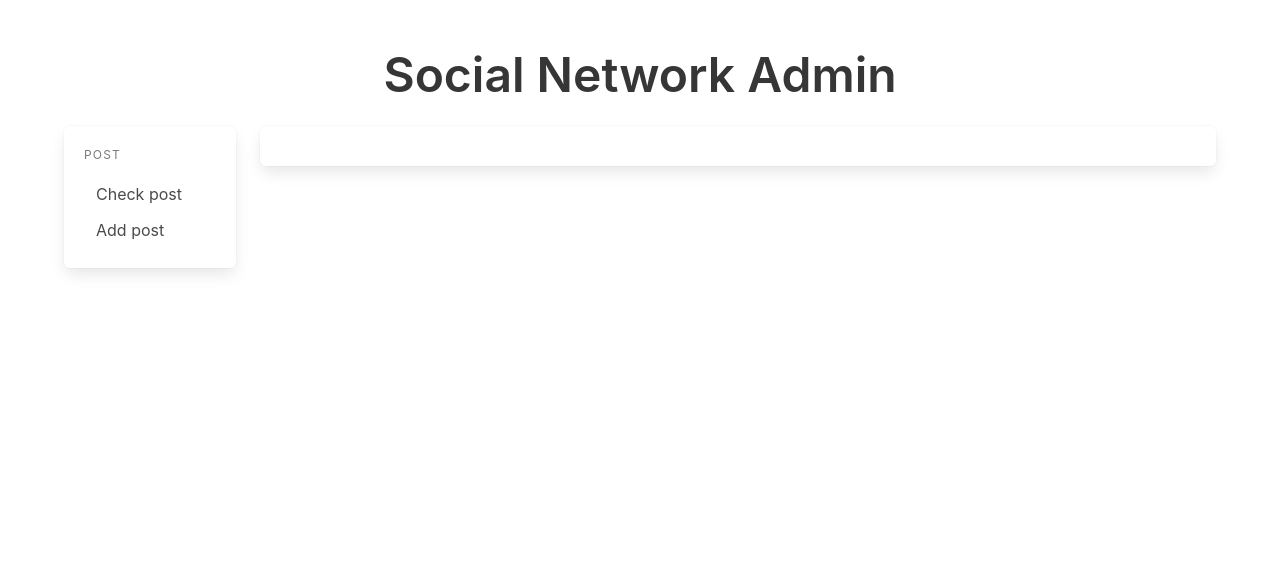
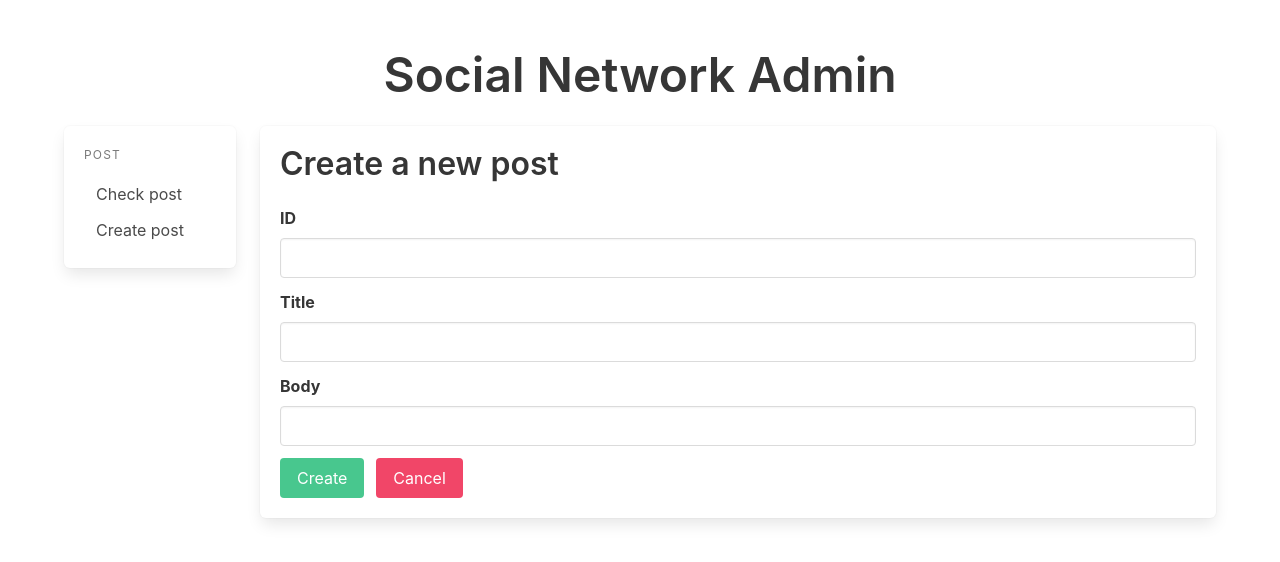
Before and after one commit to duhoang00/SocialNetworkAdmin, a React (Create React App) app: page /CreatePost in a window 1280 px wide. Shown: the top 562 px of the page. Built offline with nearby package versions, Linux system fonts and the light colour scheme.

Commit message:
create post form

```diff
--- a/src/App.tsx
+++ b/src/App.tsx
@@ -1,8 +1,14 @@
 import React from 'react';
 import { BrowserRouter as Router, Switch, Route, Link } from "react-router-dom";
 import { PostContainer } from "./components/PostContainer"
+import { CreatePostForm } from "./components/CreatePostForm"
 
 function App() {
+
+  const createPost = () => {
+
+  }
+
   return (
     <>
       <div className="section">
@@ -19,7 +25,7 @@ function App() {
                         <Link to="/Post">Check post</Link>
                       </li>
                       <li>
-                        <Link to="/AddPost">Add post</Link>
+                        <Link to="/CreatePost">Create post</Link>
                       </li>
                     </ul>
                   </aside>
@@ -29,10 +35,10 @@ function App() {
                 <div className="box">
                   <Switch>
                     <Route path="/Post">
-                      <PostContainer/>
+                      <PostContainer />
                     </Route>
-                    <Route path="/AddPost">
-                      <> Add post </>
+                    <Route path="/CreatePost">
+                      <CreatePostForm />
                     </Route>
                   </Switch>
                 </div>
--- /dev/null
+++ b/src/components/CreatePostForm.tsx
@@ -0,0 +1,60 @@
+import { FunctionComponent, useState } from "react"
+import { IPost } from "../type/Post"
+
+export const CreatePostForm: FunctionComponent = () => {
+    const [post, setPost] = useState<IPost>()
+    return (
+        <>
+            <h1 className="title is-3">Create a new post</h1>
+            <div>
+                <form className="">
+                    <div className="field">
+                        <label className="label">ID</label>
+                        <input className="input" type="number" onChange={(e) => {
+                            setPost({
+                                id: parseInt(e.target.value!),
+                                title: post?.title!,
+                                body: post?.body!
+                            })
+                        }} />
+                    </div>
+
+                    <div className="field">
+                        <label className="label">Title</label>
+                        <input className="input" type="text" onChange={(e) => {
+                            setPost({
+                                id: parseInt(post?.body!),
+                                title: e.target.value,
+                                body: post?.body!
+                            })
+                        }} />
+                    </div>
+
+                    <div className="field">
+                        <label className="label">Body</label>
+                        <input className="input" type="text" onChange={(e) => {
+                            setPost({
+                                id: parseInt(e.target.value!),
+                                title: post?.title!,
+                                body: e.target.value,
+                            })
+                        }} />
+                    </div>
+
+                    <div className="field is-grouped is-grouped-multiline">
+                        <div className="control">
+                            <button className="button is-success" type="submit">
+                                Create
+                            </button>
+                        </div>
+                        <div className="control">
+                            <button className="button is-danger" type="submit">
+                                Cancel
+                            </button>
+                        </div>
+                    </div>
+                </form>
+            </div>
+        </>
+    )
+}
--- a/src/components/PostContainer.tsx
+++ b/src/components/PostContainer.tsx
@@ -13,11 +13,11 @@ export const PostContainer: FunctionComponent = () => {
     return (
         <div className="columns">
             <div className="column">
-                <h1 className="title is-3">All lists</h1>
+                <h1 className="title is-3">All posts</h1>
                 <AllPosts showPostDetail={showPostDetail} />
             </div>
             <div className="column is-4">
-                <h1 className="title">List detail</h1>
+                <h1 className="title">Post detail</h1>
                 <PostDetail id={postDetailID} />
             </div>
         </div>
--- a/src/query/PostQuery.tsx
+++ b/src/query/PostQuery.tsx
@@ -28,7 +28,7 @@ query (
 }
 `
 
-export const ADD_POST = gql`
+export const CREATE_POST = gql`
   mutation (
     $input: CreatePostInput!
   ) {
--- a/src/request/PostRequest.tsx
+++ b/src/request/PostRequest.tsx
@@ -12,7 +12,7 @@ export function useAllPostsQuery(gqlQuery: DocumentNode) {
   return { loading, error, data };
 }
 
-export function useAddPostMutation(gqlQuery: DocumentNode) {
-    const [addPost] = useMutation<IPostMutation>(gqlQuery)
-    return [addPost]
+export function useCreatePostMutation(gqlQuery: DocumentNode) {
+    const [createPost] = useMutation<IPostMutation>(gqlQuery)
+    return [createPost]
 }
--- a/src/type/Post.tsx
+++ b/src/type/Post.tsx
@@ -5,5 +5,5 @@ export interface IPost {
 }
 
 export interface IPostMutation {
-    addPost: IPost
+    createPost: IPost
 }
```
